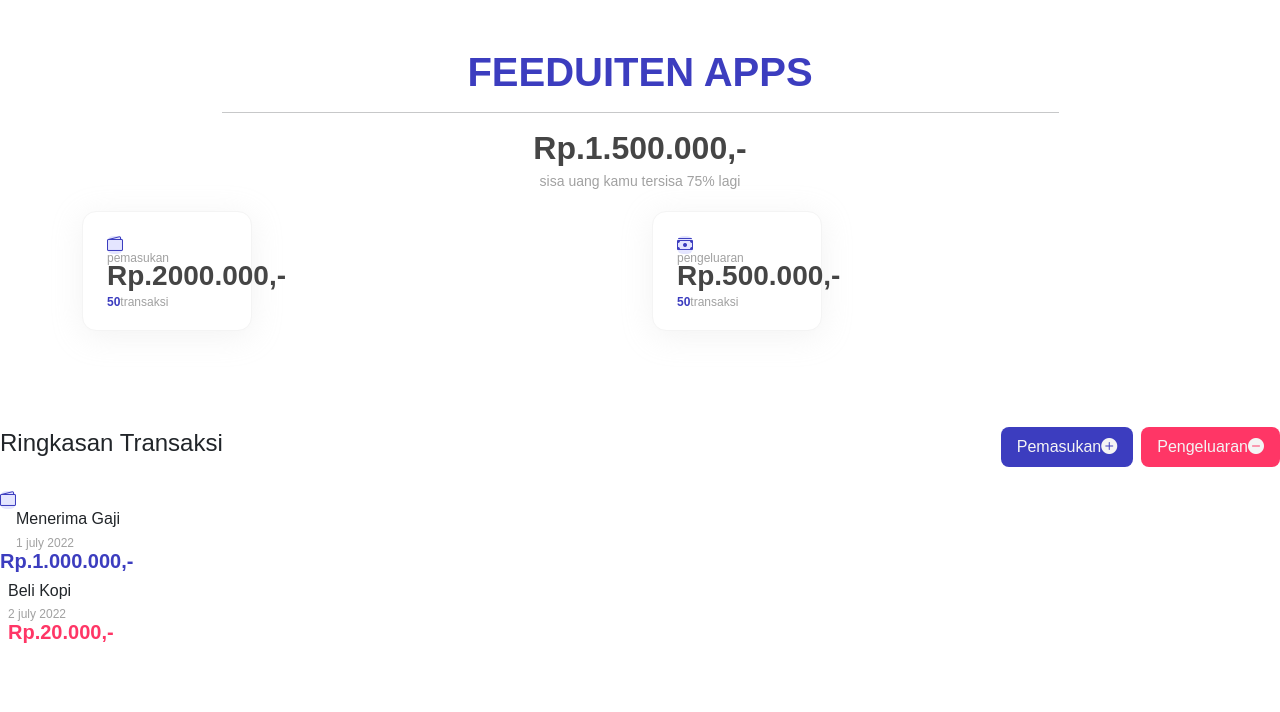
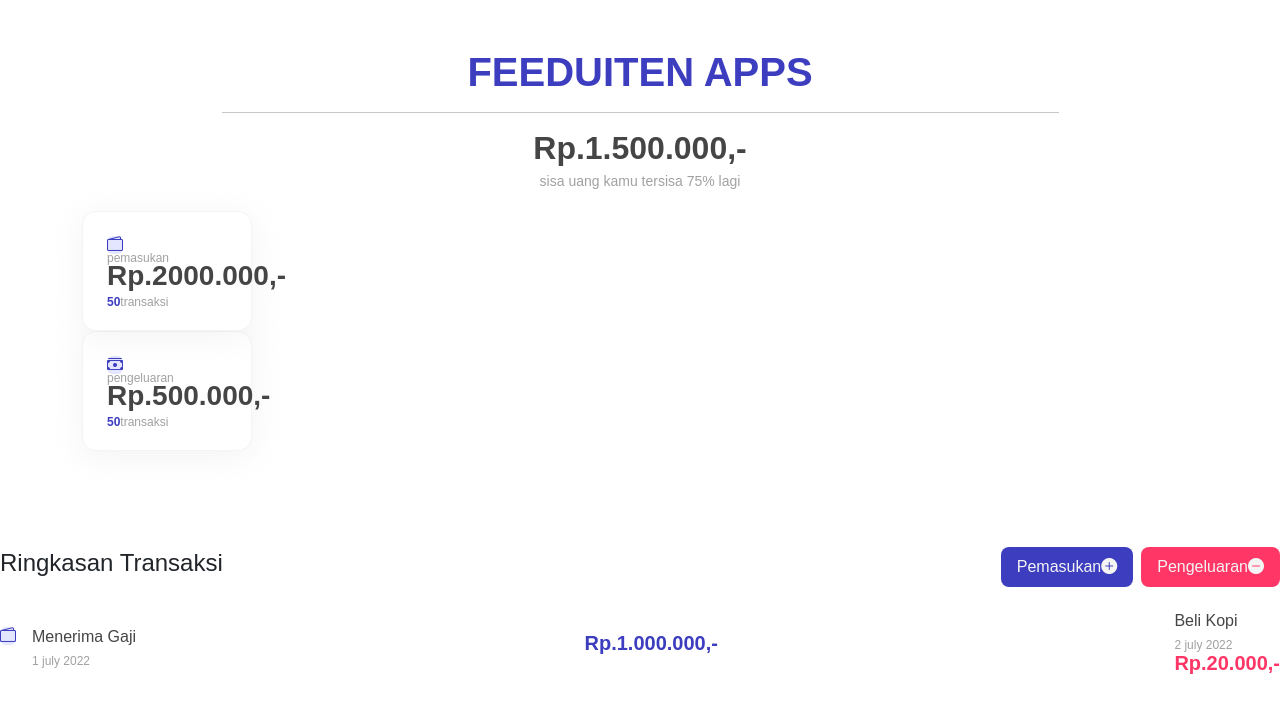
Before and after one commit to lssport/hattahasibuan.git.io, a React (Create React App) app: page / in a window 1280 px wide. Shown: the top 712 px of the page. Built offline with nearby package versions, Linux system fonts and the light colour scheme; a web font is replaced by a local one.

Commit message:
2 files modified

```diff
--- a/src/App.js
+++ b/src/App.js
@@ -27,9 +27,7 @@ class App extends React.Component {
 <h3 className='fw-bold'>Rp.2000.000,-</h3>
 <span className='title-sm text-ungu fw-bold'>50</span>
 <span className='title-sm'>transaksi</span>
-</div>
-</div>
-</div>
+</div></div></div></div>
  <div className='col-6'>
   <div className='card-wrapper p-4'>
     <div className='icon-wrapper mb-1'>
@@ -37,7 +35,6 @@ class App extends React.Component {
 <span  className='title-sm'>pengeluaran</span>
 <h3 className='fw-bold'>Rp.500.000,-</h3><span className='title-sm text-ungu fw-bold'>50</span>
 <span className='title-sm'>transaksi</span>
-</div>
 </div>
 </div>
 </div>
@@ -50,14 +47,12 @@ class App extends React.Component {
       <button className='button btn-pink px-3 py-2'>Pengeluaran<i class="bi bi-dash-circle-fill"></i></button>
       </div>
       </div>
+      </div>
       <div className='row mt-4'>
         <div className='col-12 d-flex justify-content-between align-items-center'>
       <div className='d-flex align-items-text'>
         <div className='icon-wrapper'>
           <i class="bi bi-wallet2"></i>
-            </div>
-            </div>
-            </div>
             </div>
     <div className='transaction ms-3 d-flex flex-column'>
       <h6>Menerima Gaji</h6>
@@ -70,6 +65,8 @@ class App extends React.Component {
         <span className='title-sm'>2 july 2022</span>
         <h5 className='text-money-Out'>Rp.20.000,-</h5>
         </div>
+        </div>
+        </div>
 
 </>
   );
--- a/src/style.css
+++ b/src/style.css
@@ -44,6 +44,7 @@ h6 {
   font-weight: 400 !important;
   font-size: 14px;
   line-height: 16px;
+  color: #454545;
 }
 
 .card-wrapper {
```
